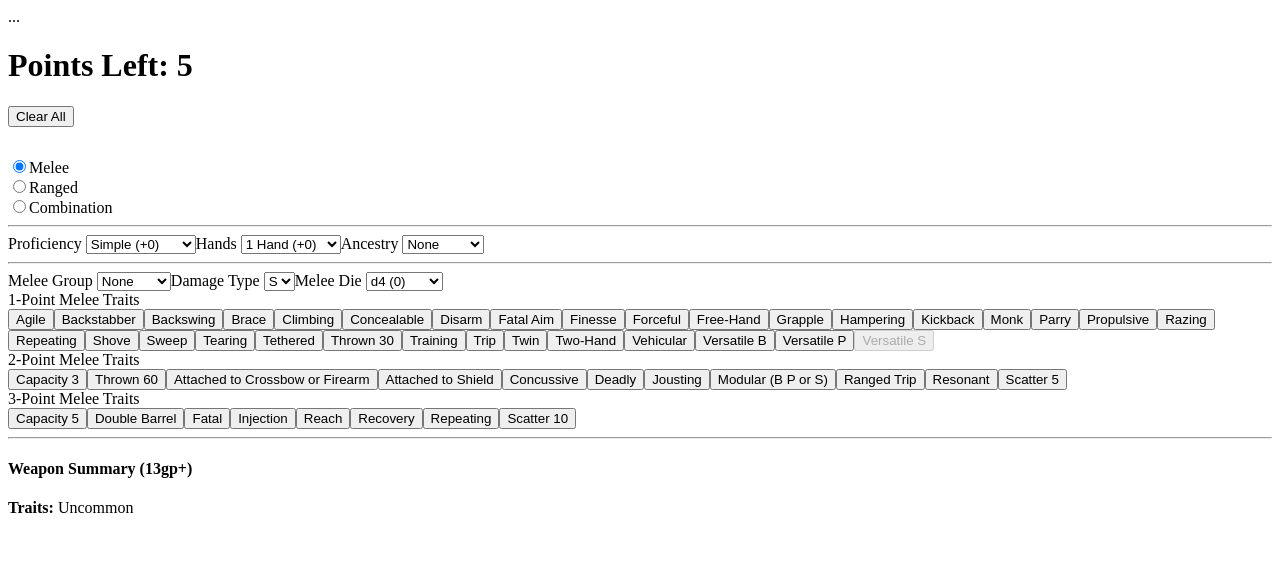
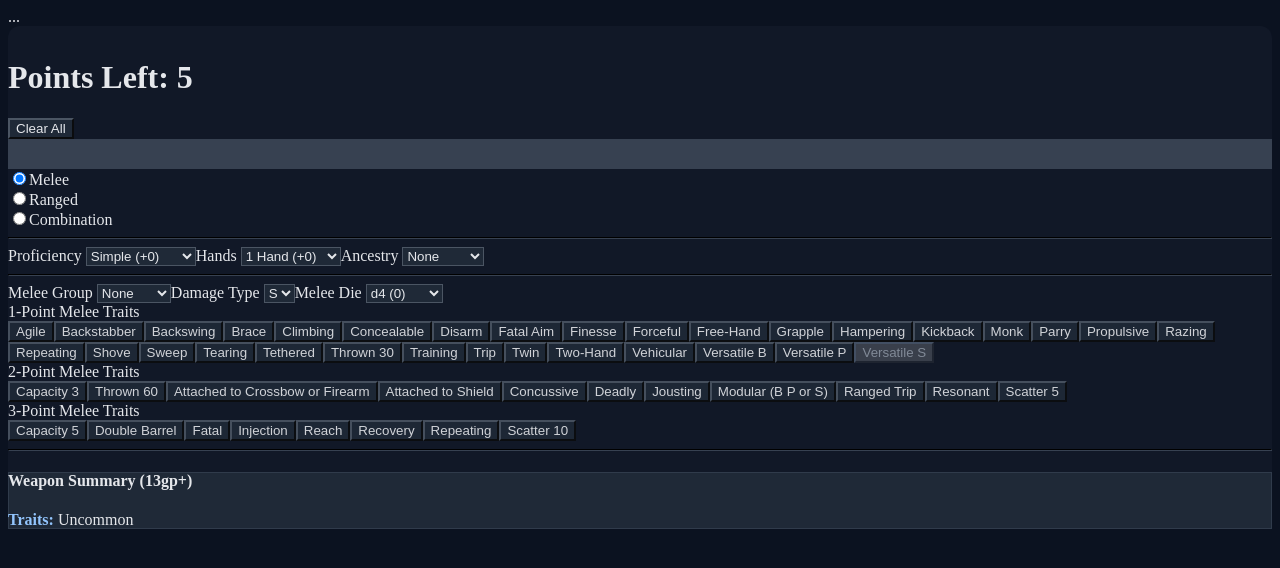
Before and after one commit to aegorsuch/PF2E-Weapon-Builder, a Vue app: page / in a window 1280 px wide. Shown: the top 568 px of the page. Built offline with nearby package versions, Linux system fonts and the light colour scheme.

Commit message:
feat: implement dark mode support and enhance UI styling

```diff
--- a/src/App.vue
+++ b/src/App.vue
@@ -336,6 +336,12 @@ export default {
       }
     }
   },
+  mounted() {
+    document.body.classList.add('dark-mode');
+  },
+  beforeDestroy() {
+    document.body.classList.remove('dark-mode');
+  },
   computed: {
     isCombo() { return this.range === 'combination'; },
     meleeQuota() {
@@ -476,6 +482,14 @@ export default {
 </script>
 
 <style scoped>
+#app {
+  border-radius: 12px;
+  padding-top: 0.75rem;
+  background: #111827;
+  color: #e5e7eb;
+  transition: background-color 0.2s ease, color 0.2s ease;
+}
+
 .selected-trait {
   background-color: #198754 !important;
   color: white !important;
@@ -489,6 +503,64 @@ export default {
   font-weight: bold !important;
 }
 .pointer-none { pointer-events: none; }
+
+#app hr {
+  border-color: #374151;
+  opacity: 1;
+}
+
+#app .text-primary {
+  color: #93c5fd !important;
+}
+
+#app .text-success {
+  color: #86efac !important;
+}
+
+#app .form-select,
+#app .form-check-input,
+#app .btn-outline-secondary,
+#app .btn-outline-danger {
+  background-color: #1f2937;
+  color: #e5e7eb;
+  border-color: #4b5563;
+}
+
+#app .form-select:focus,
+#app .form-check-input:focus,
+#app .btn:focus {
+  box-shadow: 0 0 0 0.2rem rgba(96, 165, 250, 0.25);
+}
+
+#app .form-check-input:checked {
+  background-color: #3b82f6;
+  border-color: #3b82f6;
+}
+
+#app .progress {
+  background-color: #374151;
+}
+
+#app .bg-light {
+  background-color: #1f2937 !important;
+  color: #e5e7eb;
+  border-color: #4b5563 !important;
+}
+
+#app .shadow-sm {
+  box-shadow: inset 0 0 0 1px rgba(148, 163, 184, 0.15) !important;
+}
+
+/* Keep dimmed trait buttons readable on dark backgrounds. */
+#app .btn.opacity-75 {
+  opacity: 0.9 !important;
+}
+
+#app .opacity-25.pointer-none {
+  opacity: 0.6 !important;
+  color: #cbd5e1 !important;
+  border-color: #64748b !important;
+}
 
 /* Mobile responsive adjustments */
 @media (max-width: 576px) {
@@ -528,3 +600,10 @@ export default {
   }
 }
 </style>
+
+<style>
+body.dark-mode {
+  background: #0b1220;
+  color: #e5e7eb;
+}
+</style>
```
